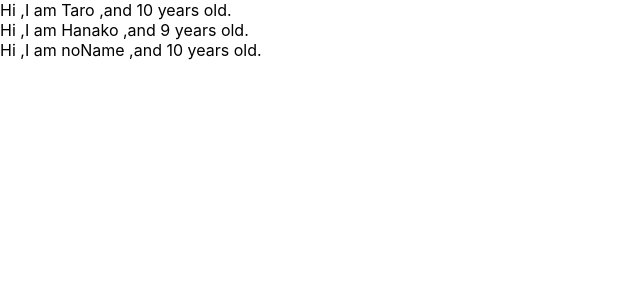
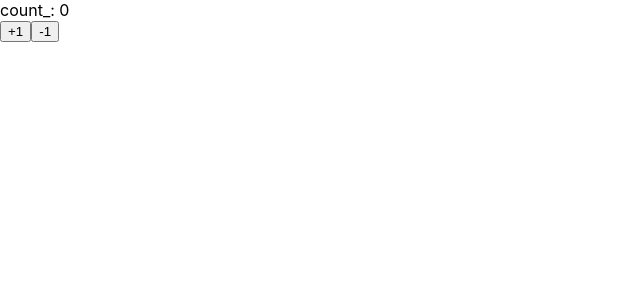
Before and after one commit to toshikicorpus/udemy-react-redux-crud-applicatication, a React (Create React App) app: page / in a window 1280 px wide. Shown: the top 300 px of the page, without its empty margins (0-640 px from the left). Built offline with nearby package versions, Linux system fonts and the light colour scheme.

Commit message:
learn state and setState

```diff
--- a/src/App.js
+++ b/src/App.js
@@ -1,35 +1,31 @@
-import React from 'react';
-import PropTypes from "prop-types";
+import React ,{Component} from 'react';
 
-const App = () => {
-  const profiles=[
-    {name:"Taro",age:10},
-    {name:"Hanako",age:9},
-    {name:"noName",age:10}
-  ]
-  return (
-    <div>
+const App = () => (<Counter></Counter>)
 
-      {
-        profiles.map((profile,index)=>{
-        return <User name={profile.name} age={profile.age} key={index}/>;
+class Counter extends Component {
+  constructor(props){
+    super(props)
+    this.state={count:0}
+  }
 
-        })
-      }
-    </div>
-  );
-}
-const User = (props) => {
-  return <div>Hi ,I am {props.name} ,and {props.age} years old.</div>;
+  handlePlusButton = () =>{
+    this.setState({count: this.state.count+1})
+  }
+  handleMinusButton = () =>{
+    this.setState({count: this.state.count-1})
+  }
+  render (){
+    return (
+      <>
+      <div> count_: {this.state.count}</div>
+      <button onClick={this.handlePlusButton}>+1</button>
+      <button onClick={this.handleMinusButton}>-1</button>
+      </>
+
+    );
+  }
 }
 
-User.defaultProps ={
-  age: 1
-}
 
-User.propTypes={
-  name:PropTypes.string,
-  age:PropTypes.number.isRequired
-}
 
 export default App;
```
